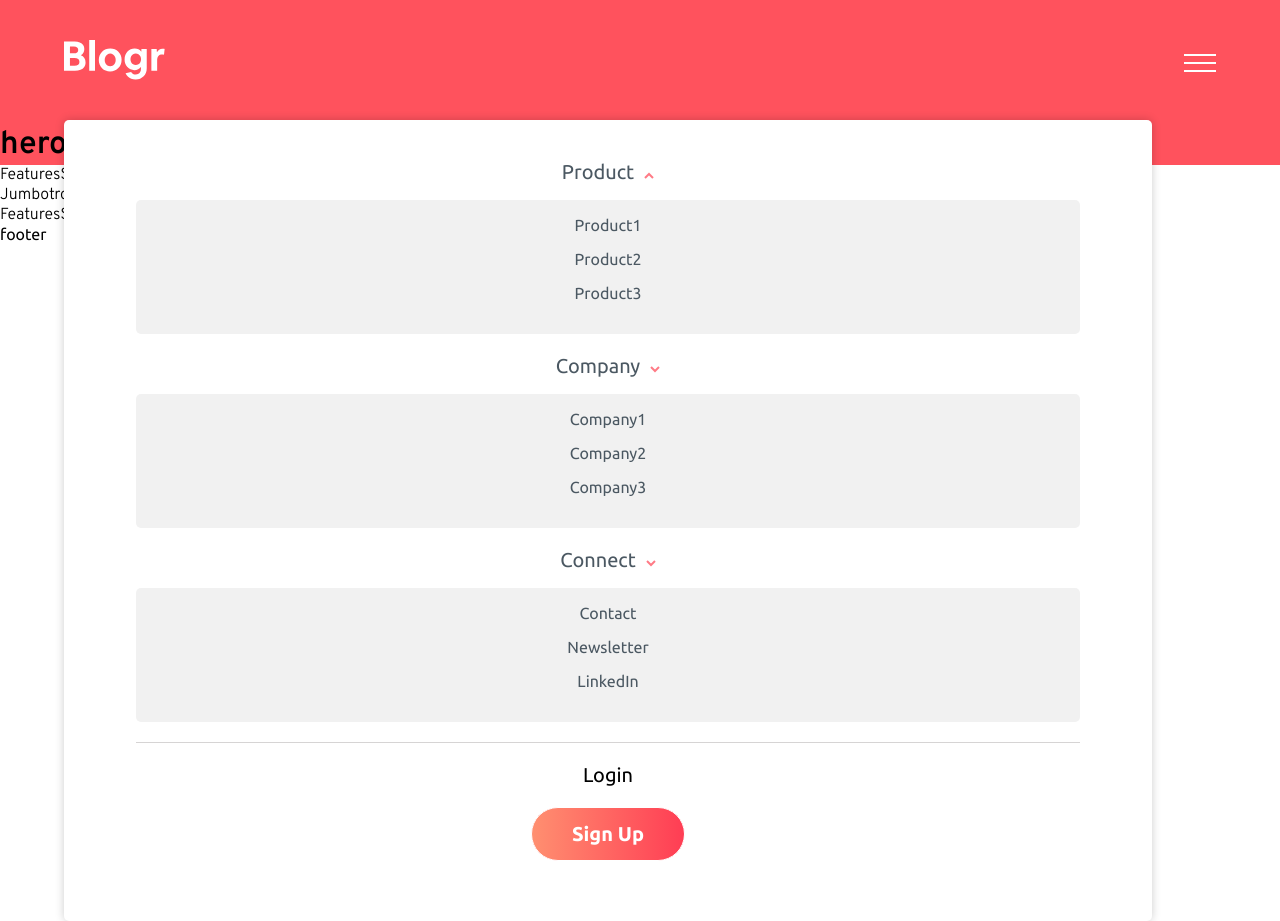
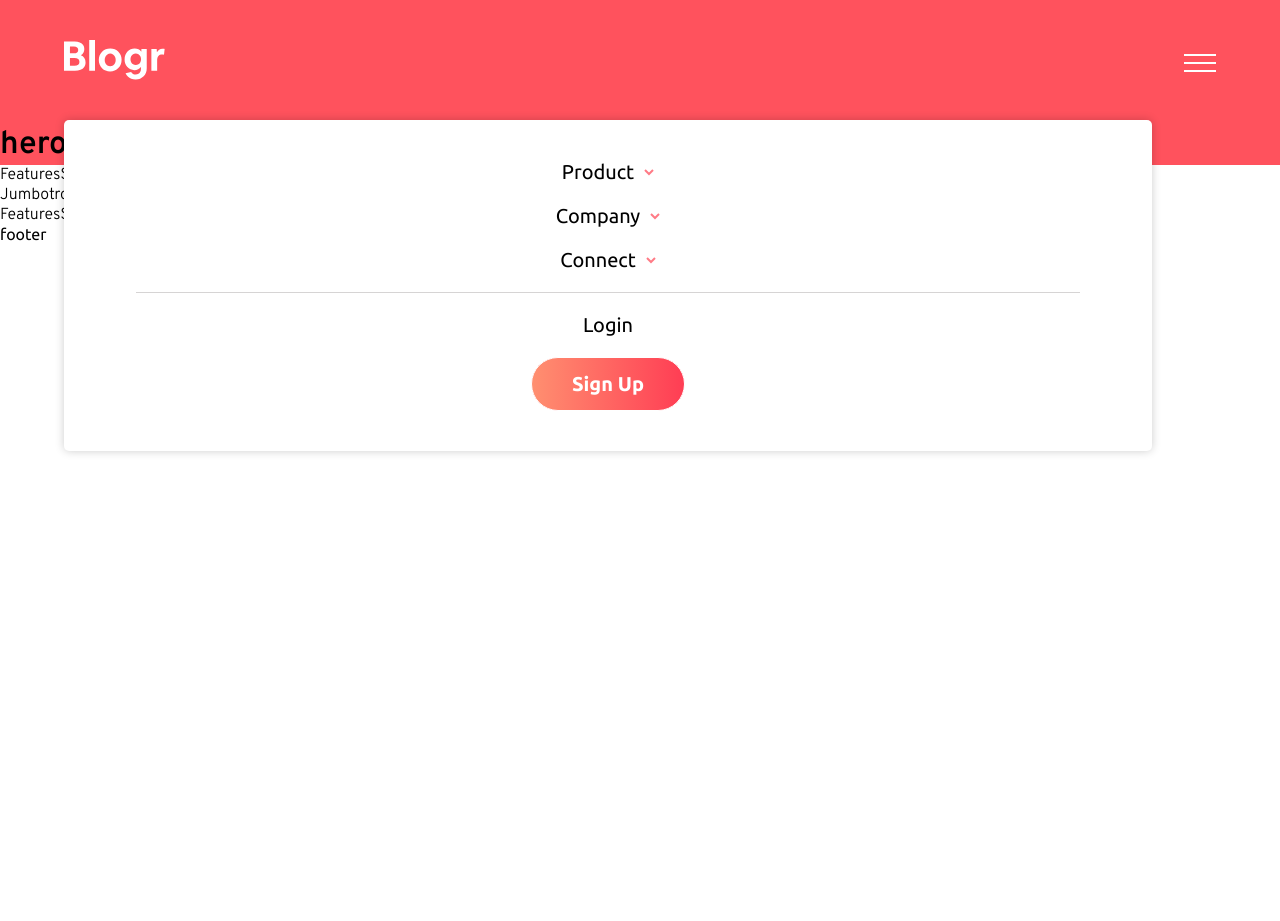
Before and after one commit to manikagnish/blogr-landing-page, a React (Create React App) app: page / in a window 1280 px wide. After the commit the page ends 800 px from the top, so only its background shows below. Built offline with nearby package versions, Linux system fonts and the light colour scheme.

Commit message:
created NavItem component

```diff
--- a/src/components/Button.scss
+++ b/src/components/Button.scss
@@ -7,6 +7,7 @@
   font-weight: 600;
   border: 1px solid #fff;
   transition: all 0.2s ease;
+  cursor: pointer;
 
   &--solid {
     background-color: var(--clr-white);
--- /dev/null
+++ b/src/components/NavItem.jsx
@@ -0,0 +1,45 @@
+import { useState } from "react";
+
+export default function NavItem({
+  icon,
+  name,
+  listItem1,
+  listItem2,
+  listItem3,
+  className,
+}) {
+  const [toggler, setToggler] = useState(false);
+
+  return (
+    <li className={className}>
+      <div className="menu-item" onClick={() => setToggler(!toggler)}>
+        <span className={toggler ? "active" : "not-active"}>{name}</span>
+        <img
+          src={icon}
+          alt="arrow dark"
+          className={toggler ? "active" : "not-active"}
+        />
+      </div>
+
+      {toggler && (
+        <ul className="dropdown-list">
+          <li>
+            <a href="/#" className="dropdown-list__link">
+              {listItem1}
+            </a>
+          </li>
+          <li>
+            <a href="/#" className="dropdown-list__link">
+              {listItem2}
+            </a>
+          </li>
+          <li>
+            <a href="/#" className="dropdown-list__link">
+              {listItem3}
+            </a>
+          </li>
+        </ul>
+      )}
+    </li>
+  );
+}
--- a/src/components/Navbar.jsx
+++ b/src/components/Navbar.jsx
@@ -5,6 +5,7 @@ import logo from "../images/logo.svg";
 import hamburger from "../images/icon-hamburger.svg";
 import close from "../images/icon-close.svg";
 import Button from "./Button";
+import NavItem from "./NavItem";
 
 export default function Navbar() {
   const [toggleMenu, setToggleMenu] = useState(false);
@@ -38,89 +39,41 @@ export default function Navbar() {
       {(toggleMenu || screenWidth > 500) && (
         <nav>
           <ul>
-            <li>
-              <div>
-                <span className="active">Product</span>
-                <img src={icon} alt="arrow dark" className="active" />
-              </div>
+            <NavItem
+              icon={icon}
+              name="Product"
+              listItem1="Product1"
+              listItem2="Product2"
+              listItem3="Product3"
+            />
 
-              <ul className="dropdown-list">
-                <li>
-                  <a href="/#" className="dropdown-list__link">
-                    Product1
-                  </a>
-                </li>
-                <li>
-                  <a href="/#" className="dropdown-list__link">
-                    Product2
-                  </a>
-                </li>
-                <li>
-                  <a href="/#" className="dropdown-list__link">
-                    Product3
-                  </a>
-                </li>
-              </ul>
-            </li>
-            <li>
-              <div>
-                <span className="active">Company</span>
-                <img src={icon} alt="arrow dark" />
-              </div>
+            <NavItem
+              icon={icon}
+              name="Company"
+              listItem1="Company1"
+              listItem2="Company2"
+              listItem3="Company3"
+            />
 
-              <ul className="dropdown-list">
-                <li>
-                  <a href="/#" className="dropdown-list__link">
-                    Company1
-                  </a>
-                </li>
-                <li>
-                  <a href="/#" className="dropdown-list__link">
-                    Company2
-                  </a>
-                </li>
-                <li>
-                  <a href="/#" className="dropdown-list__link">
-                    Company3
-                  </a>
-                </li>
-              </ul>
-            </li>
-            <li className="list-divider">
-              <div>
-                <span className="active">Connect</span>
-                <img src={icon} alt="arrow dark" />
-              </div>
+            <NavItem
+              className="list-divider"
+              icon={icon}
+              name="Connect"
+              listItem1="Contact"
+              listItem2="Newsletter"
+              listItem3="LinkedIn"
+            />
 
-              <ul className="dropdown-list list-divider__dropdown">
-                <li>
-                  <a href="/#" className="dropdown-list__link">
-                    Contact
-                  </a>
-                </li>
-                <li>
-                  <a href="/#" className="dropdown-list__link">
-                    Newsletter
-                  </a>
-                </li>
-                <li>
-                  <a href="/#" className="dropdown-list__link">
-                    LinkedIn
-                  </a>
-                </li>
-              </ul>
-            </li>
             <li>
               <a href="/#" className="navbar__link">
                 Login
               </a>
             </li>
-            <li>
+
+            <li className="nav-btn">
               <a href="/#">
                 <Button text="Sign Up" type="btn--gradient" />
               </a>
-              {/* <Button text="Start for Free" type="btn--solid" />
-            <Button text="Learn More" type="btn--outline" /> */}
             </li>
           </ul>
         </nav>
--- a/src/components/Navbar.scss
+++ b/src/components/Navbar.scss
@@ -14,6 +14,13 @@
 
   .menu-icon {
     cursor: pointer;
+  }
+
+  .menu-item {
+    cursor: pointer;
+    display: flex;
+    align-items: center;
+    justify-content: center;
   }
 
   nav {
@@ -64,6 +71,13 @@
   font-size: 1.6rem;
   border-radius: 5px;
 
+  li {
+    transition: all 0.3s ease;
+    &:hover {
+      background-color: rgba(214, 212, 212, 0.527);
+    }
+  }
+
   &__link {
     text-decoration: none;
     color: var(--clr-grayish-blue-dark);
@@ -80,3 +94,7 @@
     width: 100%;
   }
 }
+
+.nav-btn {
+  margin-bottom: 0 !important;
+}
```
